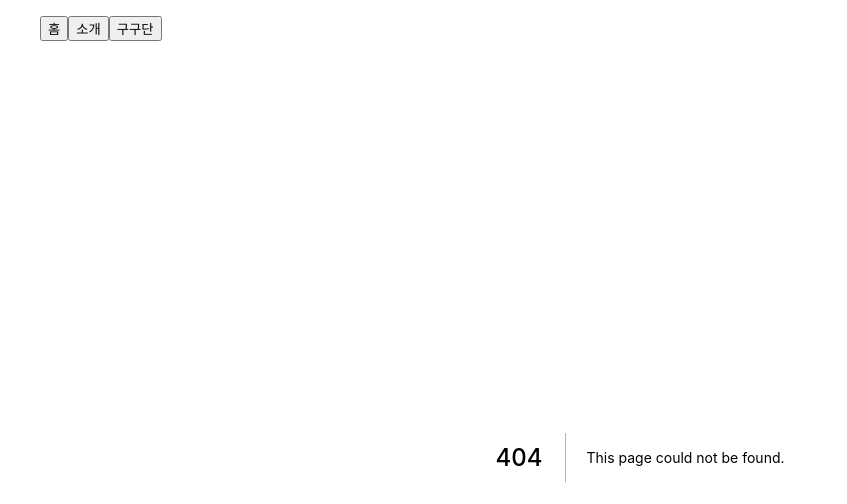
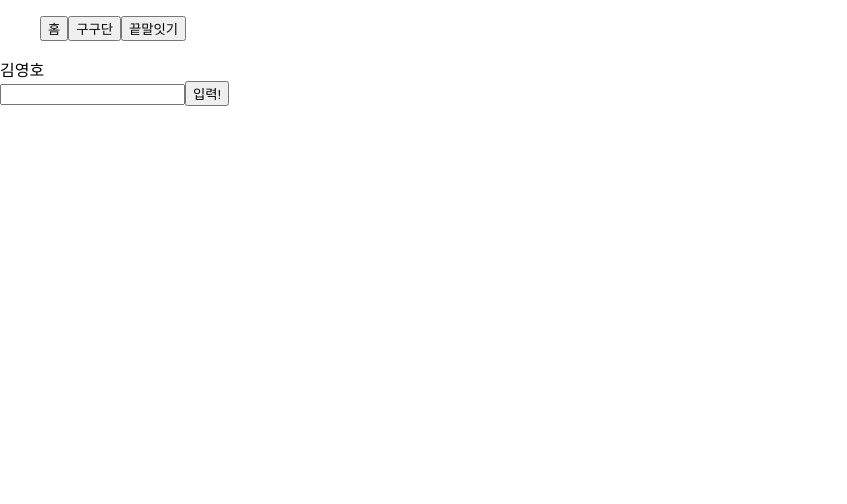
Before and after one commit to YHCodeHouse/Nextjs_practice, a Next.js app: page /wordrelay in a window 1280 px wide. Before the commit this address had no page. Shown: the top 504 px of the page, without its empty margins (0-847 px from the left). Built offline with nearby package versions, Linux system fonts and the light colour scheme.

Commit message:
update wordrelay

```diff
--- a/pages/_app.tsx
+++ b/pages/_app.tsx
@@ -11,11 +11,11 @@ function MyApp({ Component, pageProps }: AppProps) {
         </button>
 
         <button>
-          <Link href="/intro">소개</Link>
+          <Link href="/gugudan">구구단</Link>
         </button>
 
         <button>
-          <Link href="/gugudan">구구단</Link>
+          <Link href="/wordrelay">끝말잇기</Link>
         </button>
       </ul>
       <Component {...pageProps} />
--- a/pages/gugudan.tsx
+++ b/pages/gugudan.tsx
@@ -1,4 +1,3 @@
-import { useRouter } from "next/router";
 import React, { useState, useRef } from "react";
 
 interface InitProps {
--- /dev/null
+++ b/pages/wordrelay.tsx
@@ -0,0 +1,33 @@
+import React, { useState } from "react";
+
+export default function WordRelay() {
+  const [word, setWord] = useState("김영호");
+  const [value, setValue] = useState("");
+  const [result, setResult] = useState("");
+
+  const onSubmitForm = (e: React.FormEvent<HTMLFormElement>) => {
+    e.preventDefault();
+    if (word[word.length - 1] === value[0]) {
+      setWord(value);
+      setValue("");
+      setResult("딩동댕");
+    } else {
+      setValue("");
+      setResult("땡");
+    }
+  };
+  const onChangeInput = (e: React.ChangeEvent<HTMLInputElement>) => {
+    setValue(e.target.value);
+  };
+
+  return (
+    <>
+      <div>{word}</div>
+      <form onSubmit={onSubmitForm}>
+        <input value={value} onChange={onChangeInput} />
+        <button>입력!</button>
+      </form>
+      <div>{result}</div>
+    </>
+  );
+}
```
